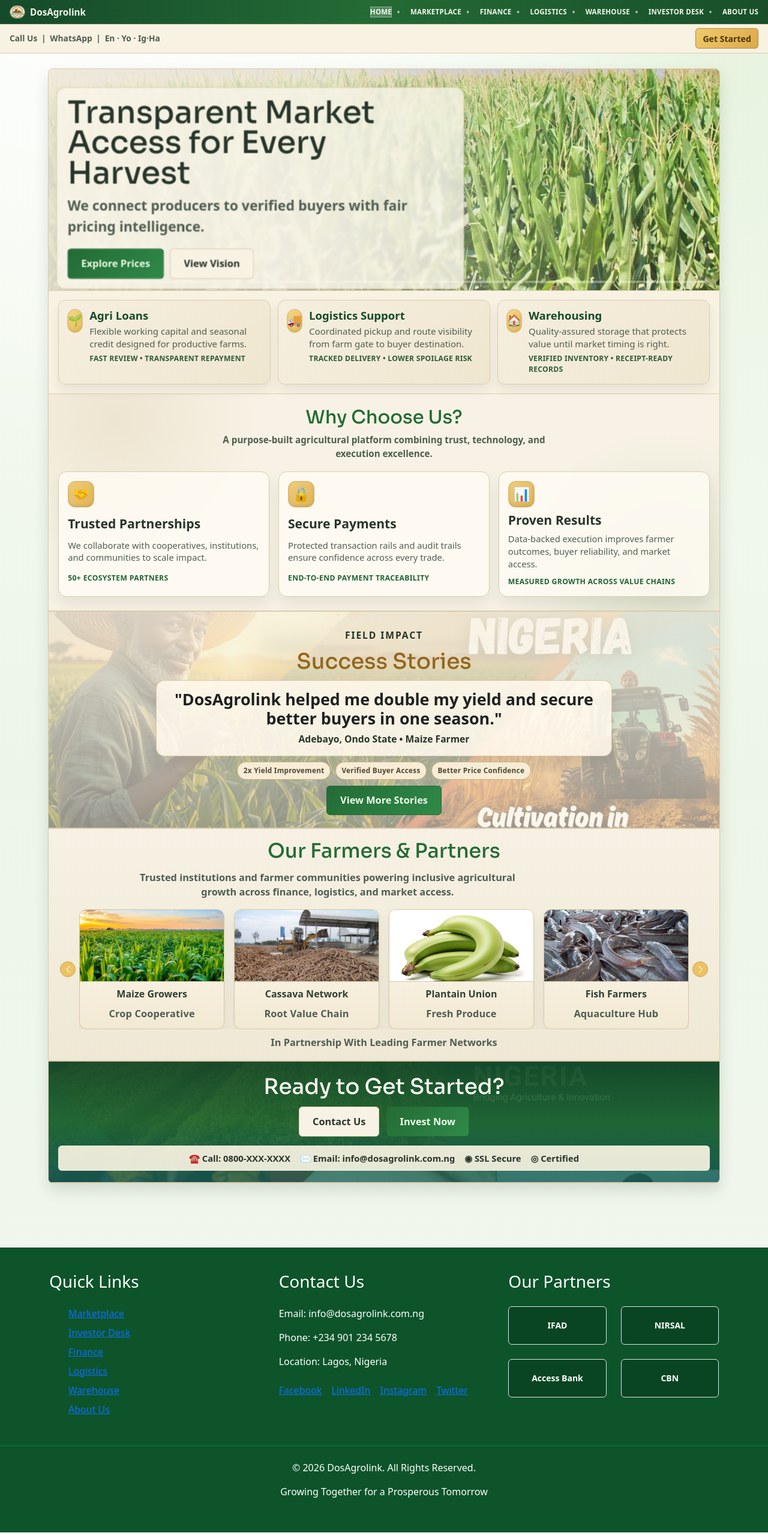
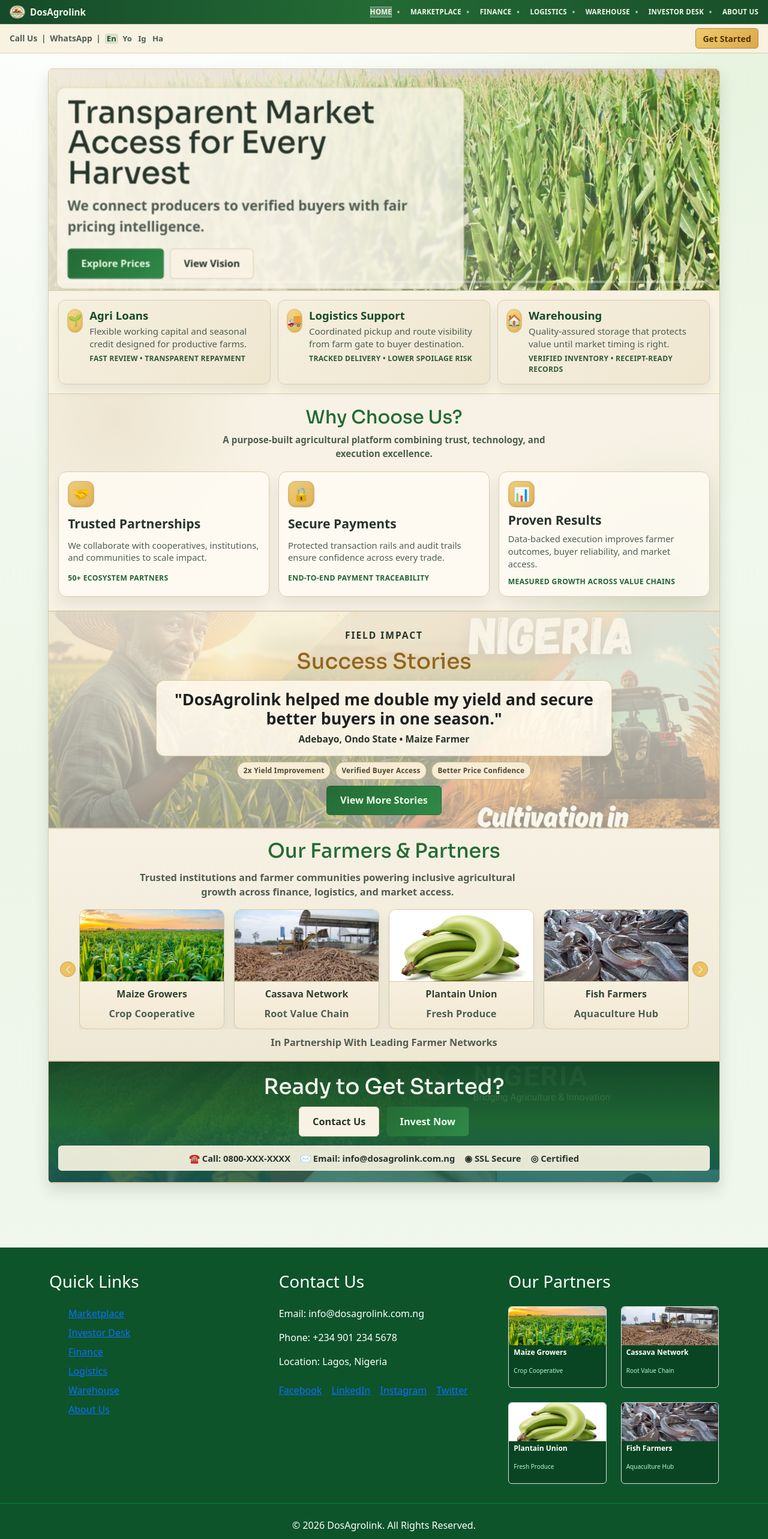
Before and after one commit to steve-diamond/agrolink-frontend, a Next.js app: page / in a window 1280 px wide. Shown: the top 2566 px of the page at 60% size. Built offline with nearby package versions, Linux system fonts and the light colour scheme.

Commit message:
feat: activate navbar language switcher and sync footer partners

```diff
--- a/app/globals.css
+++ b/app/globals.css
@@ -130,6 +130,33 @@
   gap: 0.42rem;
 }
 
+.dos-nav-language-switch {
+  display: inline-flex;
+  align-items: center;
+  gap: 0.25rem;
+}
+
+.dos-nav-language-btn {
+  border: 0;
+  background: transparent;
+  color: inherit;
+  font-size: 0.82rem;
+  font-weight: 800;
+  line-height: 1;
+  padding: 0.1rem 0.2rem;
+  border-radius: 0.25rem;
+  cursor: pointer;
+}
+
+.dos-nav-language-btn:hover {
+  color: #2f5f42;
+}
+
+.dos-nav-language-btn.is-active {
+  background: rgba(28, 90, 45, 0.12);
+  color: #1c5a2d;
+}
+
 .dos-subbar-divider {
   opacity: 0.6;
 }
--- a/components/NavBar.tsx
+++ b/components/NavBar.tsx
@@ -1,13 +1,34 @@
 "use client";
 
+import { useEffect, useState } from "react";
 import Link from "next/link";
 import Image from "next/image";
 import { usePathname } from "next/navigation";
 import dosLogo from "../dos logo.jpg";
 import { isRouteActive } from "@/lib/navigationActive";
+import { emitLanguageChanged, getStoredLanguage, listenToLanguageChanges, setStoredLanguage, type UiLanguage } from "@/services/uiLanguage";
+
+const languageOptions: Array<{ label: string; value: UiLanguage }> = [
+  { label: "En", value: "en" },
+  { label: "Yo", value: "yo" },
+  { label: "Ig", value: "ig" },
+  { label: "Ha", value: "ha" },
+];
 
 export default function NavBar() {
   const pathname = usePathname();
+  const [language, setLanguage] = useState<UiLanguage>("en");
+
+  useEffect(() => {
+    setLanguage(getStoredLanguage());
+    return listenToLanguageChanges(setLanguage);
+  }, []);
+
+  const handleLanguageChange = (nextLanguage: UiLanguage) => {
+    setLanguage(nextLanguage);
+    setStoredLanguage(nextLanguage);
+    emitLanguageChanged();
+  };
 
   const primaryLinks = [
     { href: "/", label: "Home" },
@@ -48,7 +69,19 @@
           <span>|</span>
           <span>WhatsApp</span>
           <span>|</span>
-          <span>En · Yo · Ig·Ha</span>
+          <div className="dos-nav-language-switch" role="group" aria-label="Change language">
+            {languageOptions.map((item) => (
+              <button
+                key={item.value}
+                type="button"
+                onClick={() => handleLanguageChange(item.value)}
+                className={`dos-nav-language-btn ${language === item.value ? "is-active" : ""}`}
+                aria-label={`Switch language to ${item.label}`}
+              >
+                {item.label}
+              </button>
+            ))}
+          </div>
         </div>
         <div className="dos-subbar-cta-wrap">
           <Link href="/register" className="dos-get-started">Get Started</Link>
--- a/components/SiteFooter.tsx
+++ b/components/SiteFooter.tsx
@@ -1,6 +1,7 @@
 "use client";
 
 import Link from "next/link";
+import Image from "next/image";
 
 const quickLinks = [
   { href: "/marketplace", label: "Marketplace" },
@@ -11,7 +12,12 @@
   { href: "/about-us", label: "About Us" },
 ];
 
-const partners = ["IFAD", "NIRSAL", "Access Bank", "CBN"];
+const partners = [
+  { name: "Maize Growers", tag: "Crop Cooperative", image: "/agropro/images/maize.jpg" },
+  { name: "Cassava Network", tag: "Root Value Chain", image: "/agropro/images/cassava.jpg" },
+  { name: "Plantain Union", tag: "Fresh Produce", image: "/agropro/images/plantain.jpg" },
+  { name: "Fish Farmers", tag: "Aquaculture Hub", image: "/agropro/images/fish.jpeg" },
+];
 
 export default function SiteFooter() {
   return (
@@ -47,12 +53,19 @@
           <h3 className="mb-4 font-bold">Our Partners</h3>
           <div className="grid grid-cols-2 gap-4">
             {partners.map((partner) => (
-              <div
-                key={partner}
-                className="flex h-16 items-center justify-center rounded-md border border-green-700 bg-green-950/40 px-2 text-center text-sm font-semibold"
-              >
-                {partner}
-              </div>
+              <article key={partner.name} className="overflow-hidden rounded-md border border-green-700 bg-green-950/40">
+                <Image
+                  src={partner.image}
+                  alt={partner.name}
+                  width={220}
+                  height={120}
+                  className="h-16 w-full object-cover"
+                />
+                <div className="px-2 py-1">
+                  <p className="text-xs font-semibold leading-tight">{partner.name}</p>
+                  <p className="text-[10px] text-green-200">{partner.tag}</p>
+                </div>
+              </article>
             ))}
           </div>
         </div>
```
